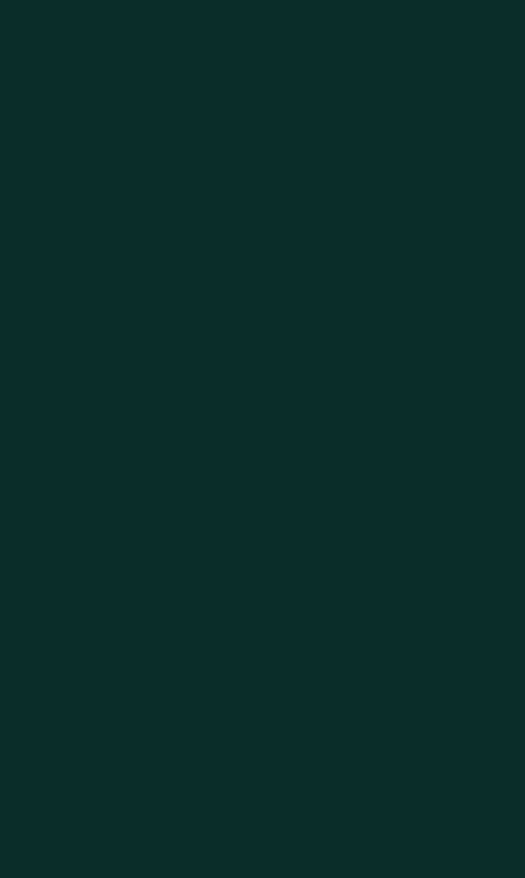
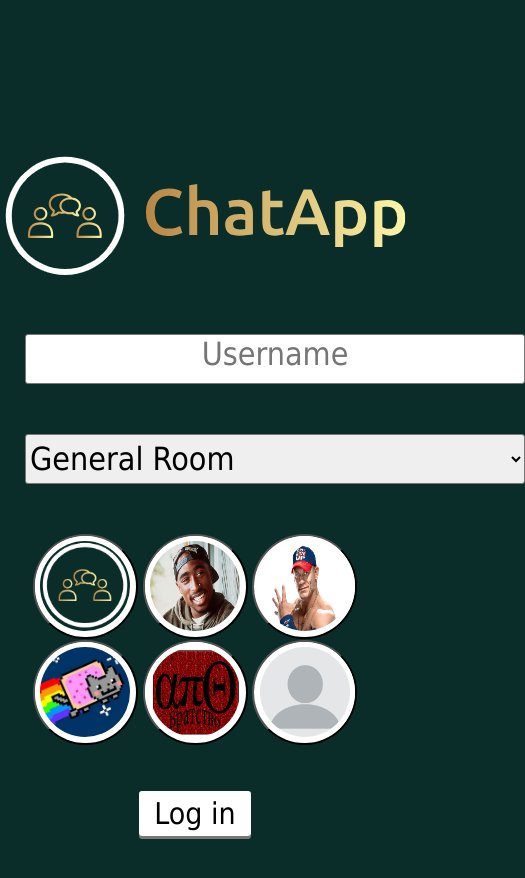
Before and after one commit to MrAceitun0/ECV, a plain HTML site: page ini.html in a window 390 px wide. Shown: the whole page, 525 px wide, since content can reach past the window. Before the commit the page ends 844 px from the top, so only its background shows below. Drawn offline with Linux system fonts and the light colour scheme.

Commit message:
Style semiresponsive

```diff
--- a/iniStyle.css
+++ b/iniStyle.css
@@ -16,11 +16,12 @@ body {
 
 .box{
 	background-color: #0a2d29;
-    width: 800px;
+    width:100%;
     height: 800px;
-    top: 100px;
-    left: 600px;
-    position:fixed;
+    margin-top: 150px;
+    justify-content: center;
+    align-items: center;
+    text-align: center;
 }
 
 .login-box {
@@ -39,7 +40,7 @@ body {
     font-size: 32px;
     color: #333;
     text-align: center;
-
+    margin-bottom: 50px;
 }
 
 .user-name {
@@ -50,16 +51,12 @@ body {
 }
 
 .room {
-	margin-left: 137px;
-	margin-top: 50px;
+	margin: auto;
     height: 50px;
     width: 500px;
     border-radius: 3px;
     font-size: 32px;
     display: flex;
-  	justify-content: center;
-  	align-items: center;
-  	text-align: center;
 }
 
 .button-box{
```
